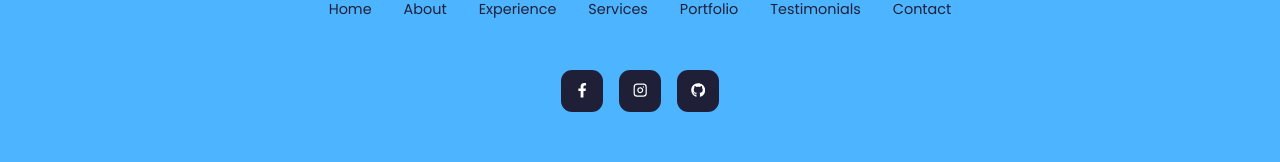
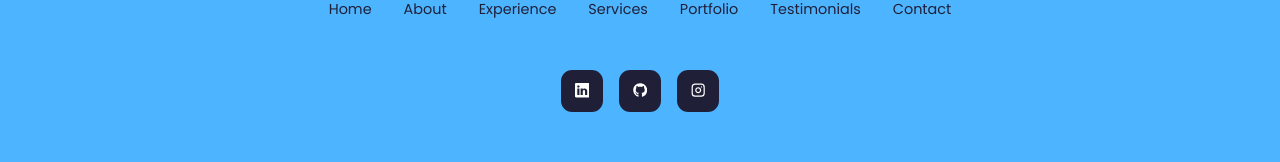
Before and after one commit to smashyou/portfolio, a React (Create React App) app: page / in a window 1280 px wide. Shown: the part 5332-5494 px from the top of the page. Built offline with nearby package versions, Linux system fonts and the light colour scheme.

Commit message:
changed socials in footer component

```diff
--- a/src/components/footer/Footer.jsx
+++ b/src/components/footer/Footer.jsx
@@ -1,6 +1,6 @@
 import React from "react";
 import "./footer.css";
-import { FaFacebookF } from "react-icons/fa";
+import { BsLinkedin } from "react-icons/bs";
 import { FiInstagram } from "react-icons/fi";
 import { FaGithub } from "react-icons/fa";
 import metadata from "../../../package.json";
@@ -35,14 +35,14 @@ const Footer = () => {
         </li>
       </ul>
       <div className="footer__socials">
-        <a href="https://facebook.com" target="#">
-          <FaFacebookF />
+        <a href="https://linkedin.com/in/johnminryu" target="#">
+          <BsLinkedin />
+        </a>
+        <a href="https://github.com/smashyou" target="#">
+          <FaGithub />
         </a>
         <a href="https://instagram.com/johnminryu" target="#">
           <FiInstagram />
-        </a>
-        <a href="https://github.com/smashyou" target="#">
-          <FaGithub />
         </a>
       </div>
       <div className="footer__copyright">
```
